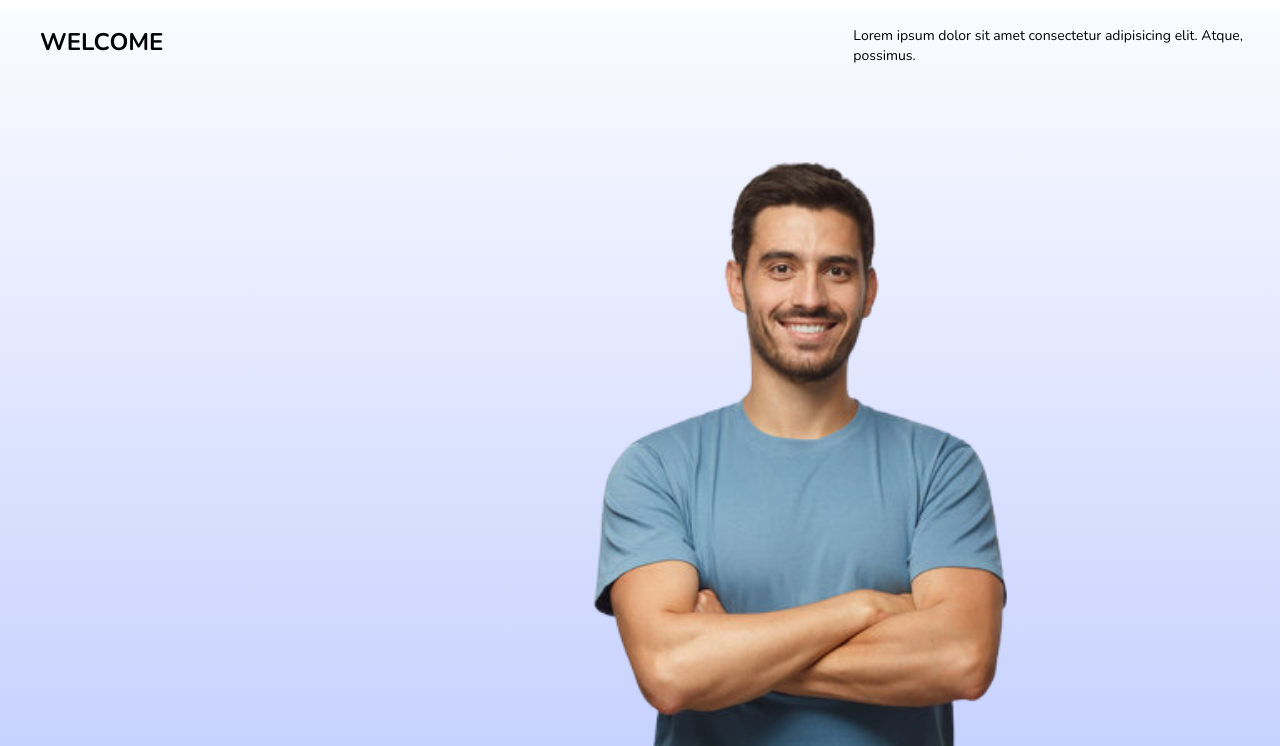
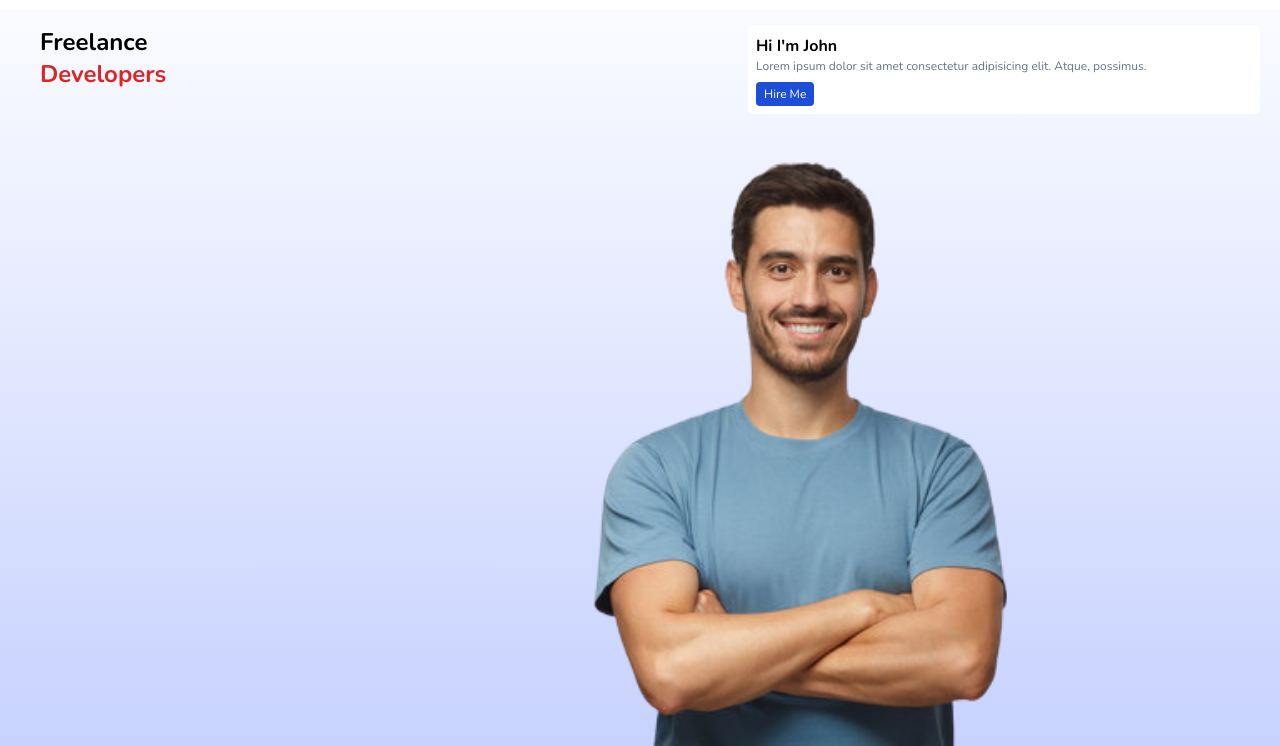
Before and after one commit to dkajolroy/tailwind-portfolio, a website built with Vite: page index.html in a window 1280 px wide. Shown: the part 54-800 px from the top of the page. Built offline with nearby package versions, Linux system fonts and the light colour scheme.

Commit message:
pop layout

```diff
--- a/index.html
+++ b/index.html
@@ -85,14 +85,23 @@
           >
             <!-- Title -->
             <div class="absolute top-20 left-10">
-              <h2 class="text-2xl font-bold uppercase">Welcome</h2>
+              <h2 class="text-2xl font-bold">Freelance</h2>
+              <h2 class="text-2xl text-red-600 font-bold">Developers</h2>
             </div>
             <!-- Quat -->
-            <div class="absolute right-0 top-20 w-1/3">
-              <p class="text-sm">
+            <div
+              class="absolute z-20 bg-white right-5 rounded p-2 top-20 w-2/5"
+            >
+              <h3 class="font-bold">Hi I'm John</h3>
+              <p class="text-slate-500 text-xs">
                 Lorem ipsum dolor sit amet consectetur adipisicing elit. Atque,
                 possimus.
               </p>
+              <button
+                class="bg-blue-700 hover:bg-blue-800 transition text-white rounded px-2 text-xs py-1 mt-2"
+              >
+                Hire Me
+              </button>
             </div>
             <img
               class="object-cover absolute md:right-5 h-3/4"
```
